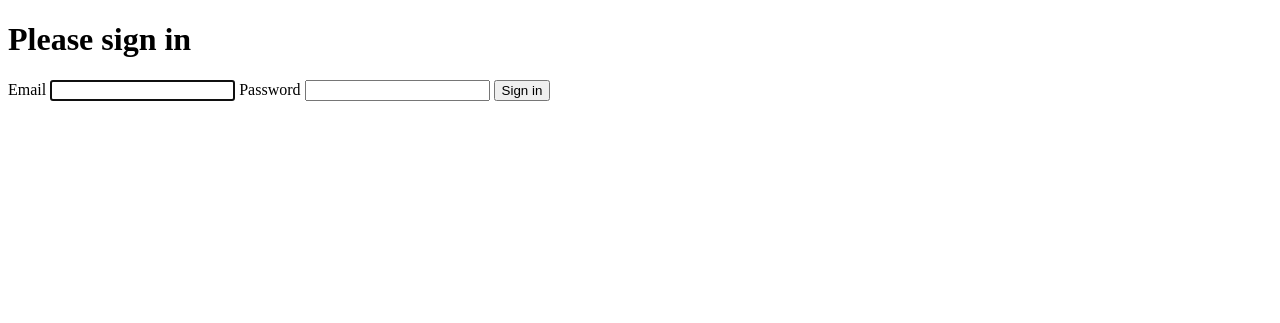
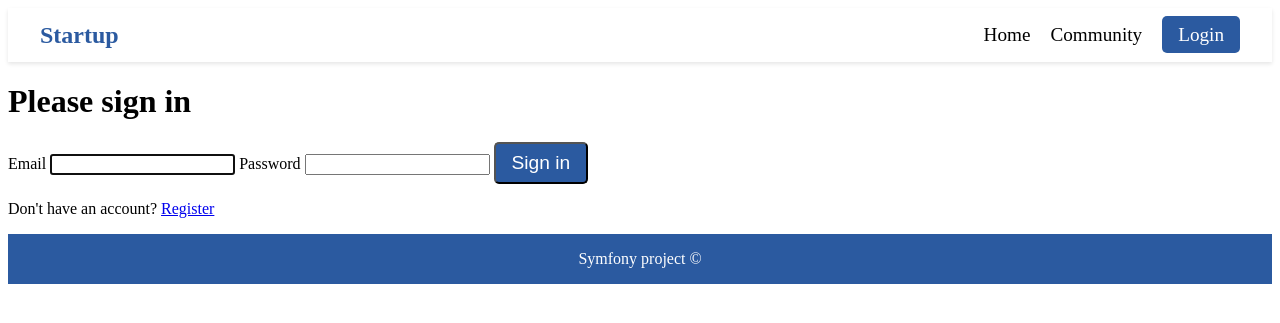
Before and after one commit to FannyGautierr/hackaton-symfony, a Symfony app: template skeleton/templates/security/login.html.twig in a window 1280 px wide. Shown: the top 323 px of the page. Run offline with Twig, Linux system fonts and the light colour scheme; the template is opened without the code that fills it, so the values that code supplies are empty; some libraries are stand-ins or nearby versions.

Commit message:
:lipstick: added nav & footer partials

```diff
--- a/skeleton/composer.json
+++ b/skeleton/composer.json
@@ -12,6 +12,7 @@
         "doctrine/doctrine-migrations-bundle": "^3.2",
         "doctrine/orm": "^2.14",
         "easycorp/easyadmin-bundle": "^4.6",
+        "symfony/asset": "6.2.*",
         "symfony/console": "6.2.*",
         "symfony/dotenv": "6.2.*",
         "symfony/flex": "^2",
--- a/skeleton/templates/app/index.html.twig
+++ b/skeleton/templates/app/index.html.twig
@@ -6,10 +6,10 @@
 <style>
     .example-wrapper { margin: 1em auto; max-width: 800px; width: 95%; font: 18px/1.5 sans-serif; }
     .example-wrapper code { background: #F5F5F5; padding: 2px 6px; }
+
 </style>
 
 <div class="example-wrapper">
-
     {% for domain in domains %}
     <div>{{ domain.name }}</div>
         {% for station in stations %}
@@ -21,6 +21,6 @@
             {% endif %}
         {% endfor %}
     {% endfor %}
+</div>
 
-</div>
 {% endblock %}
--- a/skeleton/templates/base.html.twig
+++ b/skeleton/templates/base.html.twig
@@ -14,6 +14,8 @@
         {% endblock %}
     </head>
     <body>
+        {% include "partials/_nav.html.twig" %}
         {% block body %}{% endblock %}
+        {% include "partials/_footer.html.twig" %}
     </body>
 </html>
--- /dev/null
+++ b/skeleton/templates/partials/_footer.html.twig
@@ -0,0 +1,8 @@
+<style>
+footer{width: auto; height: auto; color: white; display: flex; justify-content: center; align-items: center; background-color: #2B5AA0;}
+</style>
+<footer>
+        <div>
+            <p>Symfony project ©</p>
+        </div>
+</footer>
--- /dev/null
+++ b/skeleton/templates/partials/_nav.html.twig
@@ -0,0 +1,56 @@
+<style>
+nav{
+    display: flex;
+    justify-content: space-between;
+    align-items: center;
+    padding: 0 2rem;
+    background-color: #fff;
+    box-shadow: 0 2px 4px rgba(0,0,0,0.1);
+}
+
+nav ul{
+    display: flex;
+    list-style: none;
+    gap: 20px;
+}
+
+nav a{
+    text-decoration: none;
+    color: #000;
+    font-size: 1.2rem;
+    font-weight: 500;
+}
+
+.logo{
+    font-size: 1.5rem;
+    font-weight: 700;
+    color: #2B5AA0;
+}
+
+.btn{
+    background-color: #2B5AA0;
+    color: #fff;
+    padding: 0.5rem 1rem;
+    border-radius: 5px;
+    font-size: 1.2rem;
+    font-weight: 500;
+    transition: all 0.3s ease;
+}
+</style>
+<nav>
+    <div>
+        <a class="logo" href="{{ path ('app_app') }}">Startup</a>
+    </div>
+    <div>
+        <ul>
+            <li><a href="{{ path ('app_app') }}">Home</a></li>
+            <li><a href="">Community</a></li>
+        {% if app.user %}
+            <li><a href="#">Profile</a></li>
+            <li><a href="{{ path ('app_logout') }}">Logout</a></li>
+        {% else %}
+        <li><a class="btn" href="{{ path ('app_login') }}">Login</a></li>
+        {% endif %}
+         </ul>
+    </div>
+</nav>
--- a/skeleton/templates/registration/register.html.twig
+++ b/skeleton/templates/registration/register.html.twig
@@ -13,4 +13,6 @@
 
         <button type="submit" class="btn">Register</button>
     {{ form_end(registrationForm) }}
+    <p class="">Already have an account?<a href="{{ path('app_login') }}">Log in</a>
+    </p>
 {% endblock %}
--- a/skeleton/templates/security/login.html.twig
+++ b/skeleton/templates/security/login.html.twig
@@ -39,4 +39,8 @@
         Sign in
     </button>
 </form>
+<p class="text-center">
+                    Don't have an account?
+                    <a href="{{ path('app_register') }}">Register</a>
+                </p>
 {% endblock %}
```
Also changed, not shown: 1 other file.
